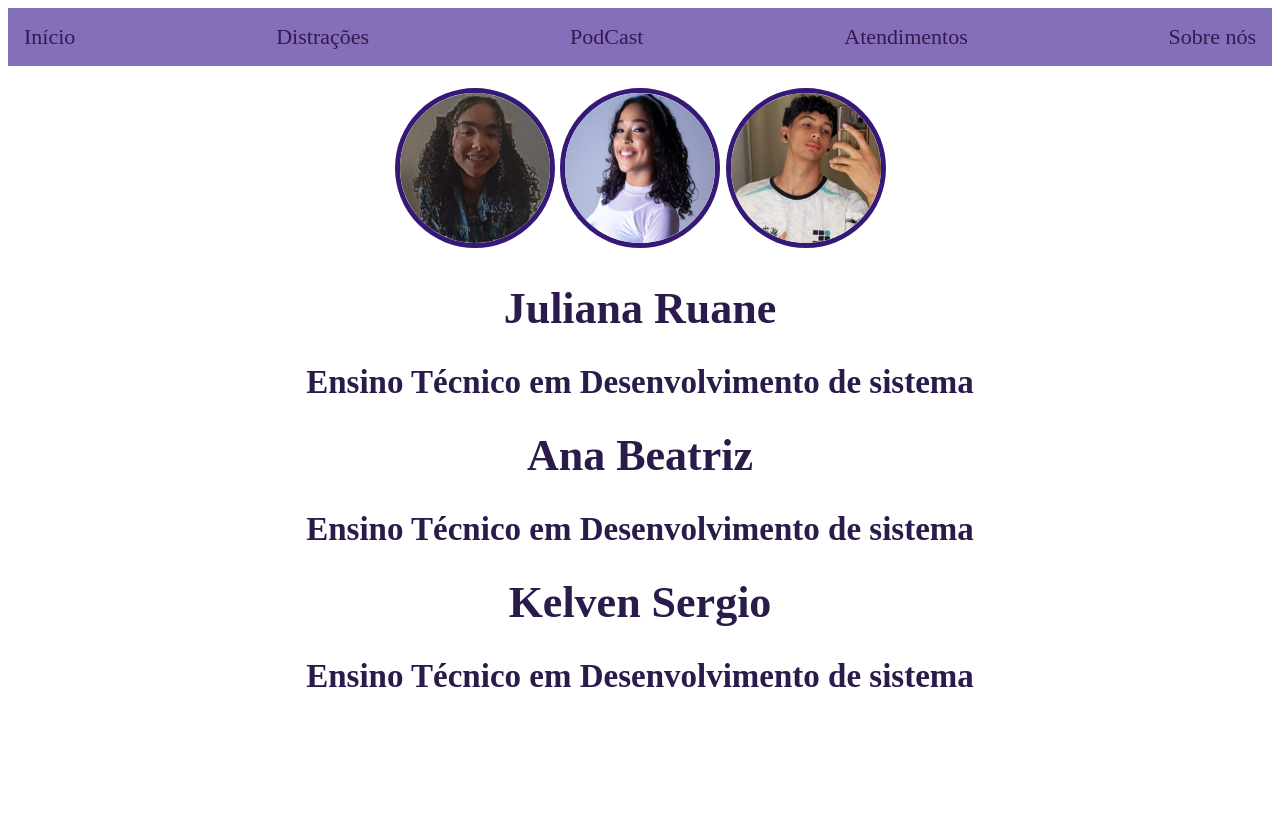
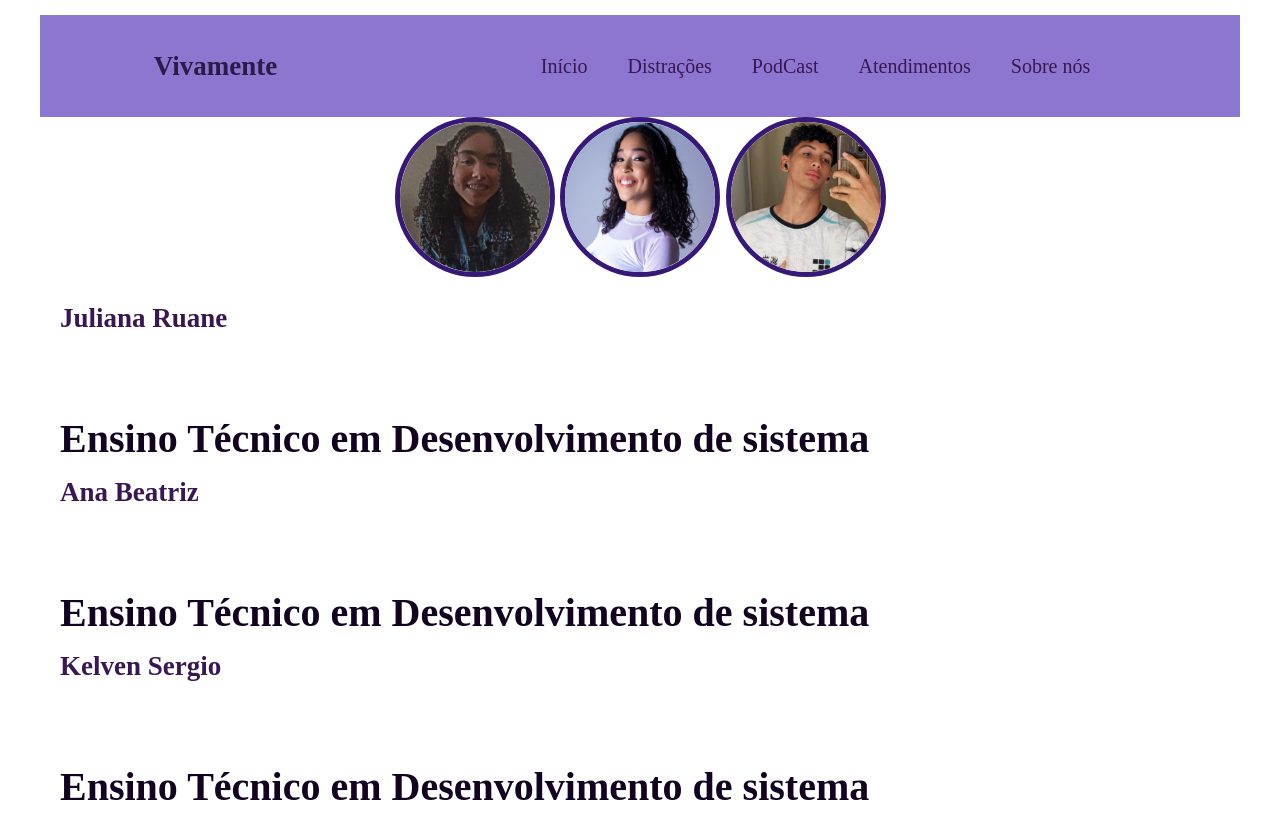
Before and after one commit to jujuRuane/vivamenteFIXO, a plain HTML site: page sobrenos.html in a window 1280 px wide. Before the commit the page ends 800 px from the top, so only its background shows below. Drawn offline with Linux system fonts and the light colour scheme.

Commit message:
09-01-1701

```diff
--- a/index.css
+++ b/index.css
@@ -5,9 +5,20 @@ body{
     color:rgb(42, 27, 74);
 font-size: 22px;
 font-family: 'Times New Roman', Times, serif;
+max-width: 1200px;
+margin: 0 auto;
+padding: 15px;
 
 }
 
+#title{
+flex-direction: column;
+line-height: 10px;
+
+}
+
+li{
+}
  ul {
      display: flex;
      justify-content: space-between;
@@ -16,12 +27,40 @@ font-family: 'Times New Roman', Times, serif;
      padding: 16px;
     }
 
+    h1{
+        font-family: 'Times New Roman', Times, serif;
+        font-size:27px;
+
+     }
+
+   h2{
+    color: rgb(18, 3, 32);
+    font-family: 'Times New Roman', Times, serif;
+    font-size:40px;
+    display: flex;
+    flex-direction: row;
+    margin-top: 100px;
+    line-height: 10px;
+
+   }
+
+
     a {
-       color: rgb(57, 23, 81);
-       text-decoration: none;
+        color: rgb(57, 23, 81);
+        text-decoration: none;
+        margin: 20px;
+        font-size:20px;
 
-    }
 
+     }
+
+
+main{
+
+    display: flex;
+    flex-direction: row;
+    margin-top: 60px;
+}
 
 
 
@@ -32,7 +71,7 @@ font-family: 'Times New Roman', Times, serif;
         display: block;
         margin-right: auto;
         margin-left: auto;
-padding: 5px 5px;
+padding: 3px 3px;
 height: 55px;
 width:380px;
 color: white;
@@ -43,6 +82,8 @@ text-align: center;
 user-select: none;
 cursor: pointer;
 margin-bottom: 30px;
+align-items: center;
+
 
 
 
@@ -55,9 +96,13 @@ margin-bottom: 30px;
  }
 
 header {
-background-color: rgb(131, 111, 186)
+background-color: rgb(141, 118, 207);
+display: flex;
+flex-direction: row;
+justify-content: space-around;
+align-items: center;
+}
 
-}
 
 .btn1{
     display: block;
@@ -99,11 +144,14 @@ border: 5px solid rgb(54, 24, 119);
     text-align: center;
 }
 
-h1 {
-text-align: center;
+
+
+span{}
+
+.infor{
+    color: rgb(57, 23, 81);
+    text-decoration: none;
+    margin: 20px;
+    font-size:20px
 
 }
-h2 {
-    text-align: center;
-
-    }
--- a/sobrenos.html
+++ b/sobrenos.html
@@ -6,8 +6,15 @@
     <link rel="stylesheet" href="index.css">
 
 </head>
+
+
 <body>
     <header>
+
+      <div id="title">
+<h1>Vivamente</h1>
+
+      </div>
     <nav>
         <ul>
            <li>
@@ -38,15 +45,20 @@
 
 
    </div>
+
+   <div class="infor">
    <h1> Juliana Ruane
    </h1>
    <h2>Ensino Técnico em Desenvolvimento de sistema</h2>
+
    <h1>Ana Beatriz
    </h1>
    <h2>Ensino Técnico em Desenvolvimento de sistema</h2>
+
    <h1> Kelven Sergio
    </h1>
    <h2>Ensino Técnico em Desenvolvimento de sistema</h2>
+</div>
 
 </header1>
 
```
Also changed, not shown: Atendimento.html (+5 -0 lines), distracoes.html (+5 -0 lines), index.html (+18 -5 lines), podcast.html (+4 -0 lines).
